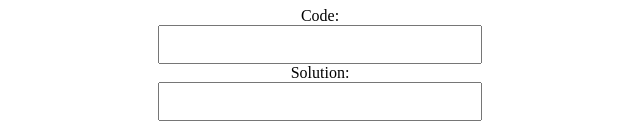
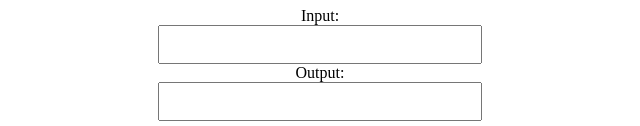
Before and after one commit to Chenzo/seadog-cypher, a plain HTML site: page index.html in a window 1280 px wide. Shown: the part 744-870 px from the top of the page, 320-960 px from the left. Drawn offline with Linux system fonts and the light colour scheme.

Commit message:
Rename code to Input

```diff
--- a/index.html
+++ b/index.html
@@ -45,9 +45,9 @@
     </div>
 
     <div class="inputoutput">
-        <label for="fname">Code:</label>
-        <input type="text" id="code" name="code">
-        <label for="fname">Solution:</label>
+        <label for="fname">Input:</label>
+        <input type="text" id="input" name="input">
+        <label for="fname">Output:</label>
         <input type="text" id="output" name="output">
     </div>
 
```
